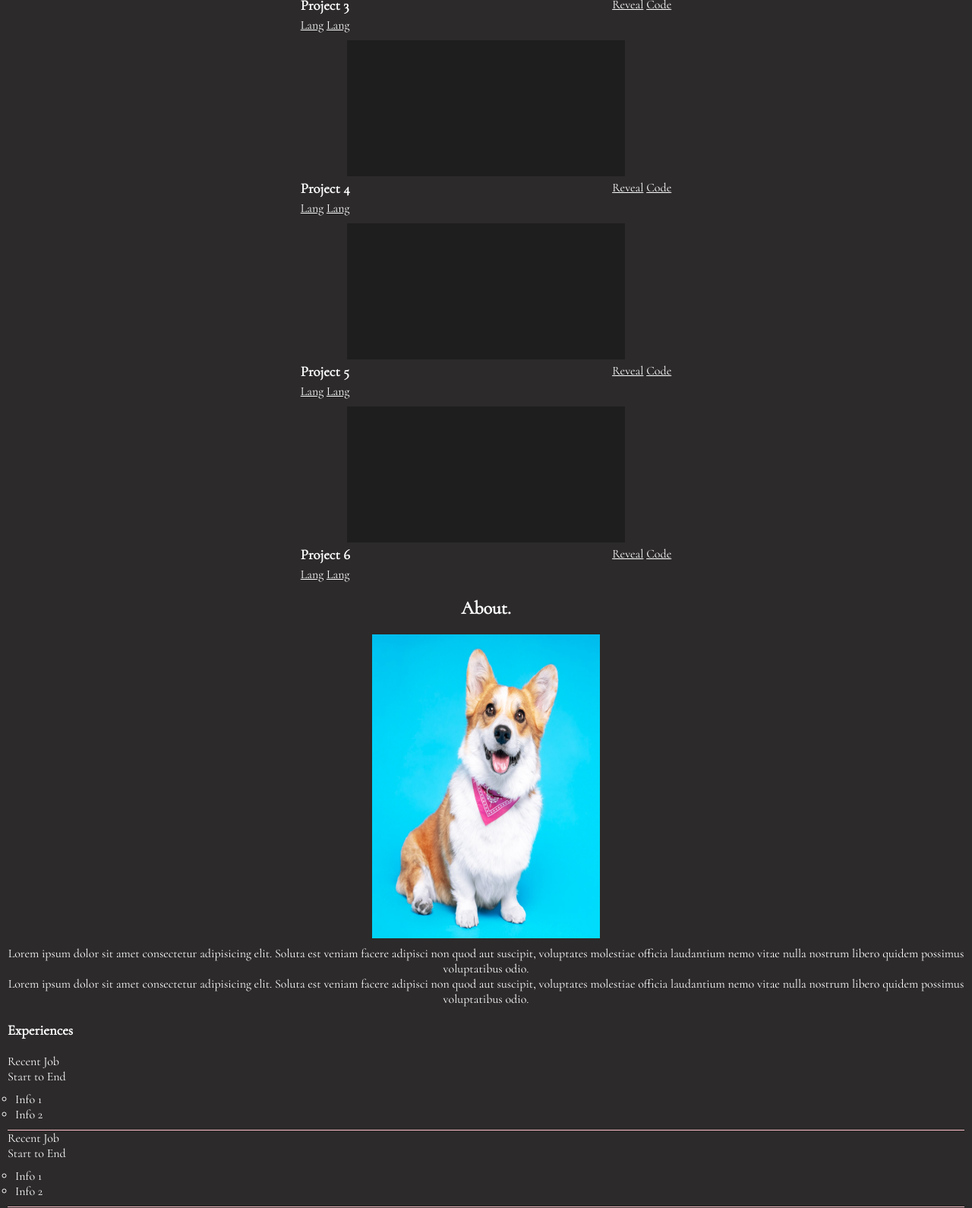
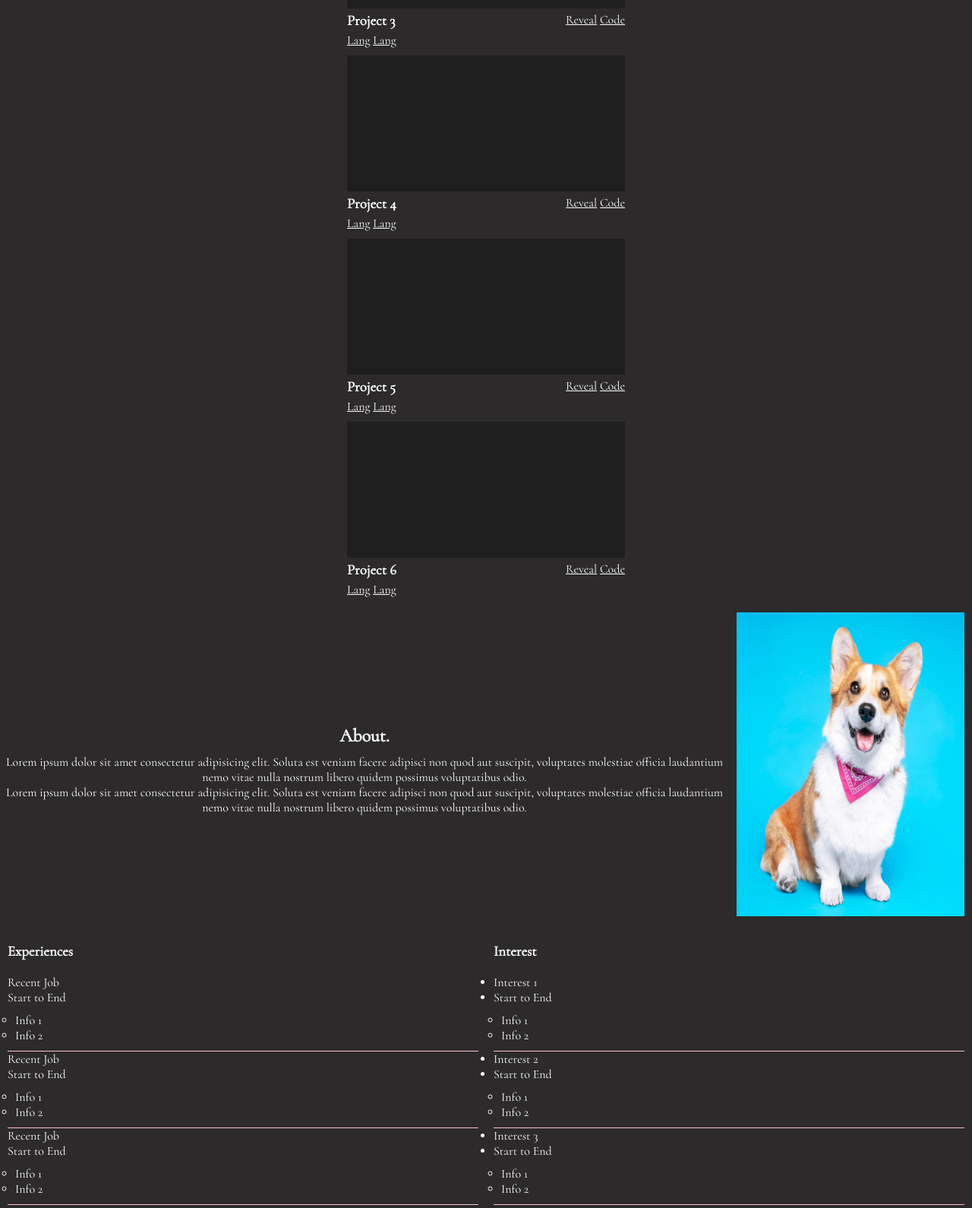
Before and after one commit to thelasttrinh/Portfolio, a plain HTML site: page index.html in a window 1280 px wide. Shown: the part 1200-2790 px from the top of the page at 76% size. Drawn offline with Linux system fonts and the light colour scheme.

Commit message:
Improved mobile design & finished web design, styling is WIP

```diff
--- a/_body.scss
+++ b/_body.scss
@@ -8,7 +8,7 @@ body{
 
 .body__Project1{
     display: grid;
-    grid-template-columns: .1fr 2fr .1fr;
+    grid-template-columns: 1.1fr 2fr 1.1fr;
     grid-template-areas:
     ". img ."
     ". heading-a ."
@@ -34,11 +34,11 @@ body{
     }
 }
 
-@media screen and (min-width: 369px) {
+@media screen and (min-width: 768px) {
     body{
         .body__Project1{
             display: grid;
-            grid-template-columns: .8fr 1fr .8fr;
+            grid-template-columns: 2.1fr 1fr 2.1fr;
             grid-template-areas:
             ". img ."
             ". heading-a ."
@@ -48,7 +48,7 @@ body{
 
         .body__Project2{
             display: grid;
-            grid-template-columns: .8fr 1fr .8fr;
+            grid-template-columns: 2.1fr 1fr 2.1fr;
             grid-template-areas:
             ". img ."
             ". heading-a ."
@@ -58,7 +58,7 @@ body{
 
         .body__Project3{
             display: grid;
-            grid-template-columns: .8fr 1fr .8fr;
+            grid-template-columns: 2.1fr 1fr 2.1fr;
             grid-template-areas:
             ". img ."
             ". heading-a ."
@@ -68,7 +68,7 @@ body{
 
         .body__Project4{
             display: grid;
-            grid-template-columns: .8fr 1fr .8fr;
+            grid-template-columns: 2.1fr 1fr 2.1fr;
             grid-template-areas:
             ". img ."
             ". heading-a ."
@@ -78,7 +78,7 @@ body{
 
         .body__Project5{
             display: grid;
-            grid-template-columns: .8fr 1fr .8fr;
+            grid-template-columns: 2.1fr 1fr 2.1fr;
             grid-template-areas:
             ". img ."
             ". heading-a ."
@@ -88,7 +88,7 @@ body{
 
         .body__Project6{
             display: grid;
-            grid-template-columns: .8fr 1fr .8fr;
+            grid-template-columns: 2.1fr 1fr 2.1fr;
             grid-template-areas:
             ". img ."
             ". heading-a ."
@@ -103,7 +103,7 @@ body{
 
 .body__Project2{
     display: grid;
-    grid-template-columns: .1fr 2fr .1fr;
+    grid-template-columns: 1.1fr 2fr 1.1fr;
     grid-template-areas:
     ". img ."
     ". heading-a ."
@@ -134,7 +134,7 @@ body{
 
 .body__Project3{
     display: grid;
-    grid-template-columns: .1fr 2fr .1fr;
+    grid-template-columns: 1.1fr 2fr 1.1fr;
     grid-template-areas:
     ". img ."
     ". heading-a ."
@@ -165,7 +165,7 @@ body{
 
 .body__Project4{
     display: grid;
-    grid-template-columns: .1fr 2fr .1fr;
+    grid-template-columns: 1.1fr 2fr 1.1fr;
     grid-template-areas:
     ". img ."
     ". heading-a ."
@@ -196,7 +196,7 @@ body{
 
 .body__Project5{
     display: grid;
-    grid-template-columns: .1fr 2fr .1fr;
+    grid-template-columns: 1.1fr 2fr 1.1fr;
     grid-template-areas:
     ". img ."
     ". heading-a ."
@@ -227,7 +227,7 @@ body{
 
 .body__Project6{
     display: grid;
-    grid-template-columns: .1fr 2fr .1fr;
+    grid-template-columns: 1.1fr 2fr 1.1fr;
     grid-template-areas:
     ". img ."
     ". heading-a ."
--- a/_header.scss
+++ b/_header.scss
@@ -8,9 +8,11 @@ header{
         text-align: left;
         font-size: 80px;
         width: 300px;
+        padding-bottom: 20px;
         overflow-wrap: normal;
     }
     p{
         width: 300px;
+        padding-bottom: 20px;
     }
 }
--- a/_nav.scss
+++ b/_nav.scss
@@ -8,16 +8,18 @@ nav {
     flex-direction: row;
     justify-content: space-between;
 
-    //Set links to the right
-    .nav__links{
-        justify-content: flex-end;
+    //TODO: List drop down icon!
+
+    //Removes bullet points & makes it horizontal
+    .nav__links ul{
+        display: flex;
+        list-style: none;
+        list-style-type: none;
     }
 
-    //TODO: List drop down icon!
-
-    //Removes bullet points
-    .nav__links ul{
-        list-style-type: none;
+    //Space out links
+    .nav__links ul li{
+        padding: 10px;
     }
 
     //Sets name to the right
--- a/_section.scss
+++ b/_section.scss
@@ -1,29 +1,46 @@
 .section__about{
-
-    h2{
-        margin:10px
-    }
-    //Flexbox for img..., Need to double check
-    .section__profile{
     display: flex;
     flex-direction: column;
     justify-content: center;
     align-items: center;
+    .section__h2{
+        margin:10px
+    }
+
+    //Flexbox for img..., Need to double check
+    .section__profile{
+        order: 1;
         //Profile sizing & positioning
         img{
             width: 300px;
             height: 400px;
-            margin: 10px;;
+            margin: 10px;
         }
     }
-    //Center paragraph
+
+    //Center paragraph in mobile
     .section__p{
         text-align: center;
+        order: 2;
+    }
+
+}
+
+@media screen and (min-width: 769px){
+    .section__about{
+        display: flex;
+        flex-direction: row;
+        .section__left_side{
+            justify-content: flex-start;
+        }
     }
 
 }
 
 //Flexbox for experience
+.section__expint{
+    display: flex;
+    flex-direction: column;
 
     .section__experience{
         display: flex;
@@ -39,8 +56,6 @@
         }
     }
 
-//Flexbox for interest
-
     .section__interest{
         display: flex;
         flex-direction: column;
@@ -54,6 +69,51 @@
             border-bottom: 1px solid pink;
         }
     }
+}
+
+// .section__experience{
+//     display: flex;
+//     flex-direction: column;
+//     h3{
+//         padding: 10px;
+//     }
+
+//     //TODO: Drop-down List!
+//     ul{
+//         padding: 10px;
+//         border-bottom: 1px solid pink;
+//     }
+// }
+
+// //Flexbox for interest
+
+// .section__interest{
+//     display: flex;
+//     flex-direction: column;
+//     h3{
+//         padding: 10px;
+//     }
+
+//     //TODO: Drop-down List!
+//     ul{
+//         padding: 10px;
+//         border-bottom: 1px solid pink;
+//     }
+// }
+
+@media screen and (min-width: 769px){
+    .section__expint{
+        display: flex;
+        flex-direction: row;
+        .section__experience{
+            flex: 1;
+        }
+        .section__interest{
+            flex:1;
+        }
+    }
+}
+
 
 //Flexbox for contacts
 
@@ -65,7 +125,7 @@
     a{
         border: 1px solid pink;
         text-align: center;
-        line-height: 6.1vh;
+        line-height: 6.5vh;
         width: 200px;
         height: 60px;
     }
--- a/index.html
+++ b/index.html
@@ -147,9 +147,9 @@
 
     <section>
       <div class="section__about">
+        <div class="section__left_side">
+          <div class="section__h2">
             <h2>About.</h2>
-        <div class="section__profile">
-          <img src="International-Corgi-Day-1.jpg" />
           </div>
           <div class="section__p">
             <p>
@@ -164,9 +164,14 @@
             </p>
           </div>
         </div>
+
+        <div class="section__profile">
+          <img src="International-Corgi-Day-1.jpg" />
+        </div>
+      </div>
     </section>
 
-    <section>
+    <section class="section__expint">
       <div class="section__experience">
         <h3>Experiences</h3>
         <ul class="section__experience_outer_list">
```
Also changed, not shown: styles.css, 1 other file. Lines whose indentation alone changed are shown as unchanged.
